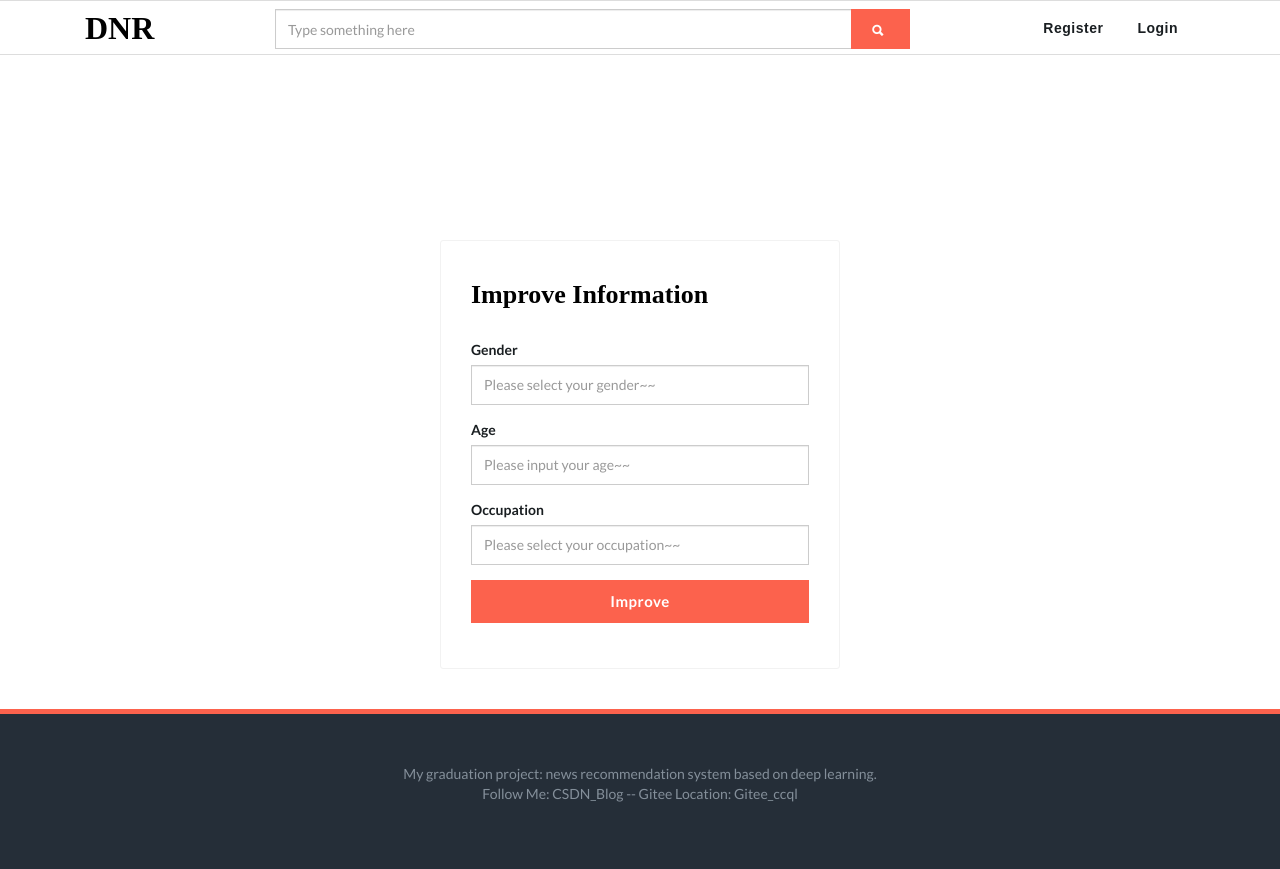
After one commit to chaoql/DNR, a Flask app: template templates/member/info.html in a window 1280 px wide. The commit adds this page. Run offline with Flask 2, Linux system fonts and the light colour scheme; the template is opened without the code that fills it, so the values that code supplies are empty; parts of the project's set-up code (start-up, migrations or seed data) failed here and were passed over; some libraries are stand-ins or nearby versions; some web fonts are replaced.

Commit message:
信息更新界面完成

```diff
--- a/common/libs/FLHelper/UserService.py
+++ b/common/libs/FLHelper/UserService.py
@@ -19,7 +19,7 @@ class UserService:
     @staticmethod
     def geneAuthCode(user_info=None):
         m = hashlib.md5()
-        str = "%s-%s-%s-%s-%s" % (user_info.UserID, user_info.login_name,
+        str = "%s-%s-%s-%s-%s" % (user_info.id, user_info.login_name,
                                   user_info.login_pwd, user_info.login_salt, user_info.status)
         m.update(str.encode("utf-8"))
         return m.hexdigest()
--- a/config/local_setting.py
+++ b/config/local_setting.py
@@ -3,7 +3,7 @@
 """
 数据库链接
 """
-SQLALCHEMY_DATABASE_URI = 'mysql://root:cql666@localhost:3306/news_recommendation_system'
+SQLALCHEMY_DATABASE_URI = "mysql://root:cql666@localhost:3306/news_recommendation_system"
 
 '''
 相对地址转化为绝对地址
--- a/interceptors/Auth.py
+++ b/interceptors/Auth.py
@@ -1,5 +1,7 @@
 from application import app
-from flask import request, g
+from flask import request, g, redirect
+
+from common.libs.FLHelper.UrlManager import UrlManager
 from common.models.user import User
 from common.libs.FLHelper.UserService import UserService
 
@@ -15,6 +17,13 @@ def before_request():
     g.current_user = None
     if user_info:
         g.current_user = user_info
+        return
+    else:
+        if request.path.endswith("/member/login") or request.path.endswith("/member/reg") \
+                or request.path.endswith("/member/forgot"):
+            return
+        if request.path == '/' or request.path == '/member/info':
+            return redirect(UrlManager.buildUrl("member/login"))
     return
 
 
@@ -39,7 +48,7 @@ def check_login():
         return False
 
     try:
-        user_info = User.query.filter_by(UserID=auth_info[1]).first()
+        user_info = User.query.filter_by(id=auth_info[1]).first()
     except Exception:
         return False
 
--- a/jobs/tasks/news.py
+++ b/jobs/tasks/news.py
@@ -114,12 +114,12 @@ class JobTask:
                 if "http:" not in tmp_href and "https:" not in tmp_href:
                     tmp_href = url_domain + tmp_href
                 tmp_data = {
-                    "Title": tmp_name,
+                    "title": tmp_name,
                     "link": tmp_href,
                     "photo": tmp_pic,
                     "hash": hashlib.md5(tmp_href.encode("utf-8")).hexdigest(),
-                    "Authors": tmp_Authors,
-                    "Genres": tmp_genre
+                    "authors": tmp_Authors,
+                    "genres": tmp_genre
                 }
                 data.append(tmp_data)
             except Exception as e:
--- /dev/null
+++ b/static/js/member/info.js
@@ -0,0 +1,63 @@
+;
+var member_improve_ops = {
+    init: function () {
+        this.eventBind();
+    },
+    eventBind: function () {
+        $(".do-imp").click(function () { // 前面带"$"的就是jQuery语句
+            const btn_target = $(this);
+            if (btn_target.hasClass("disabled")) { // 避免重复点击注册
+                common_ops.alert("正在处理！请勿重复点击~~");
+                return;
+            }
+            const gender = $(".imp-wrap input[name=gender]").val();
+            const age = $(".imp-wrap input[name=age]").val();
+            const occupation = $(".imp-wrap input[name=occupation]").val();
+            const occ_list = ["Student", "Teacher", "Engineer", "Researcher", "Doctor", "Policeman", "Others"];
+            let occ_flag = 0;
+            if (gender === undefined || gender.length < 1 || (gender !== "Male" && gender !== "Female")) {
+                common_ops.alert("请选择正确的性别~~");
+                return;
+            }
+            if (age === undefined || age.length < 1 || (age > 100 || age < 0)) {
+                common_ops.alert("请输入正确的年龄~~");
+                return;
+            }
+            for (let i=0; i<occ_list.length; i++){
+                if (occupation === occ_list[i])
+                    occ_flag =1;
+            }
+            if (occupation === undefined || occupation.length < 1 ||(occ_flag === 0)) {
+                common_ops.alert("请选择正确的职业~~");
+                return;
+            }
+            btn_target.addClass("disabled");
+            // ajax是一种数据请求的方式，不需要刷新整个页面。这意味着可以在不重新加载整个网页的情况下，对网页的某部分进行更新c
+            $.ajax({
+                // url: "/member/reg", // 前端路由地址，全称为：http://192.168.0.108:5000/member/reg
+                url: common_ops.buildUrl("/member/info"),
+                type: "POST",
+                data: {
+                    gender: gender,
+                    age: age,
+                    occupation: occupation
+                },
+                dataType: 'json', // 返回值格式
+                success: function (res) { // 请求成功后执行的代码
+                    btn_target.removeClass("disabled");
+                    var callback = null;
+                    if (res.code == 200) {
+                        callback = function () {
+                            window.location.href = common_ops.buildUrl("/");
+                        }
+                    }
+                    common_ops.alert(res.msg, callback);
+                }
+            })
+        });
+    }
+};
+
+$(document).ready(function () {
+    member_improve_ops.init();
+});
--- a/static/js/member/login.js
+++ b/static/js/member/login.js
@@ -12,7 +12,7 @@ var member_reg_ops = {
             }
             const login_name = $(".login-wrap input[name=login_name]").val();
             const login_pwd = $(".login-wrap input[name=login_pwd]").val();
-            if (login_name == undefined || login_name.length < 1) {
+            if (login_name === undefined || login_name.length < 1) {
                 common_ops.alert("请输入正确的登陆用户名~~");
                 return;
             }
--- /dev/null
+++ b/templates/member/info.html
@@ -0,0 +1,47 @@
+{% extends "layout.html" %}
+{% block content %}
+    <section class="login first grey">
+        <div class="container">
+            <div class="box-wrapper">
+                <div class="box box-border">
+                    <div class="box-body imp-wrap">
+                        <h4>Improve Information</h4>
+                        <div>
+                            <div class="form-group">
+                                <label>Gender &nbsp &nbsp &nbsp &nbsp</label>
+                                <input name="gender" type="text" list="gender-list" class="form-control" placeholder="Please select your gender~~">
+                                <datalist id="gender-list">
+                                    <option>Male</option>
+                                    <option>Female</option>
+                                </datalist>
+                            </div>
+                            <div class="form-group">
+                                <label>Age</label>
+                                <input name="age" type="number" class="form-control" placeholder="Please input your age~~">
+                            </div>
+                            <div class="form-group">
+                                <label>Occupation</label>
+                                <input type="text" name="occupation" class="form-control" list="occupation-list" placeholder="Please select your occupation~~">
+                                <datalist id="occupation-list">
+                                    <option>Student</option>
+                                    <option>Teacher</option>
+                                    <option>Engineer</option>
+                                    <option>Researcher</option>
+                                    <option>Doctor</option>
+                                    <option>Policeman</option>
+                                    <option>Others</option>
+                                </datalist>
+                            </div>
+                            <div class="form-group text-right">
+                                <button class="btn btn-primary btn-block do-imp">Improve</button>
+                            </div>
+                        </div>
+                    </div>
+                </div>
+            </div>
+        </div>
+    </section>
+{% endblock %}
+{% block js %}
+    <script src="{{ buildStaticUrl('/js/member/info.js') }}"></script>
+{% endblock %}
--- a/templates/member/register.html
+++ b/templates/member/register.html
@@ -14,6 +14,10 @@
 								<div class="form-group">
 									<label>Username</label>
 									<input type="text" name="login_name" class="form-control" placeholder="Please input your username~~">
+								</div>
+                                <div class="form-group">
+									<label>Email</label>
+									<input type="text" name="email" class="form-control" placeholder="Please input your email~~">
 								</div>
 								<div class="form-group">
 									<label class="fw">Password</label>
```
Also changed, not shown: common/models/news.py (+4 -4 lines), common/models/rating.py (+4 -4 lines), common/models/user.py (+5 -4 lines), controllers/member.py (+36 -3 lines), static/js/member/reg.js (+7 -1 lines).
